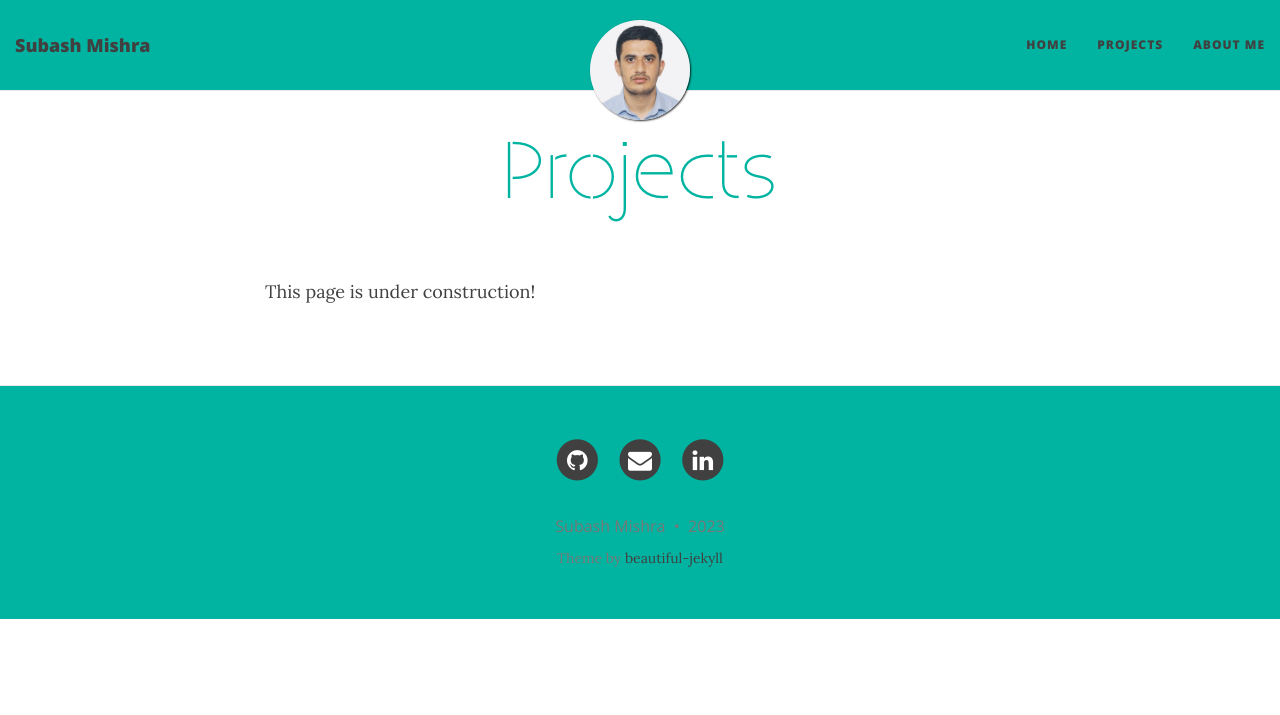
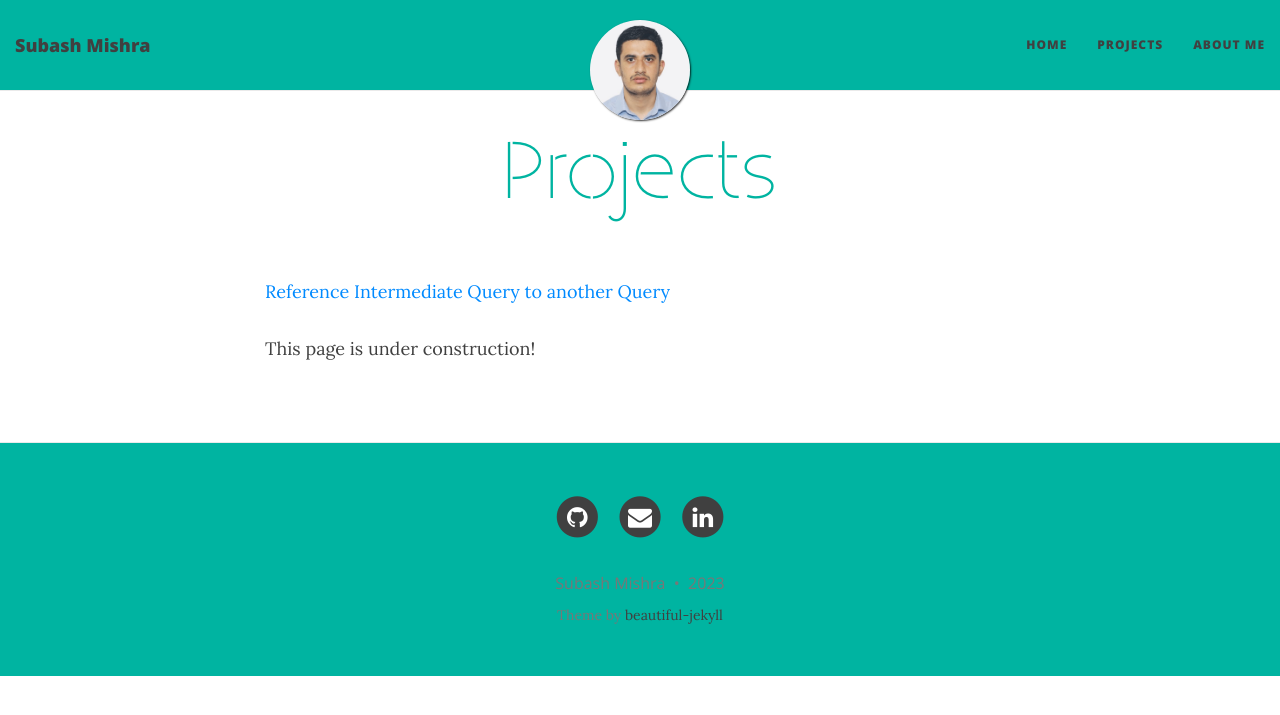
Before and after one commit to MishraSubash/MishraSubash.github.io, a Jekyll site: the page built from projects.md, in a window 1280 px wide. Shown: the top 715 px of the page. Built offline with Jekyll 4.4.1, drawn with Linux system fonts in a browser that asks for light colours; nearby versions of some CDN libraries.

Commit message:
Changes Commit

```diff
--- a/projects.md
+++ b/projects.md
@@ -3,4 +3,6 @@ layout: page
 title: Projects
 ---
 
+[Reference Intermediate Query to another Query](https://mishrasubash.github.io/2022-12-15-Reference-Intermediate-Step-From-One-To-Another-Power-Query)
+
 This page is under construction!
```
